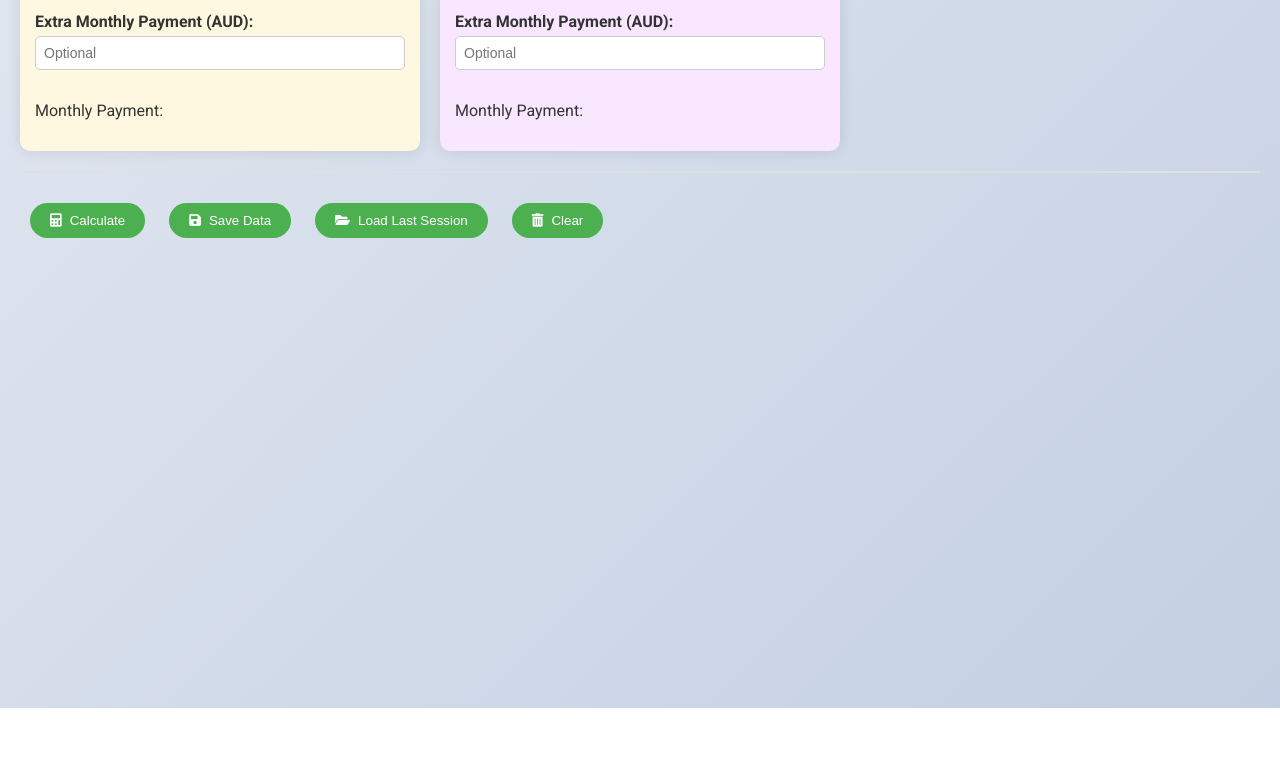
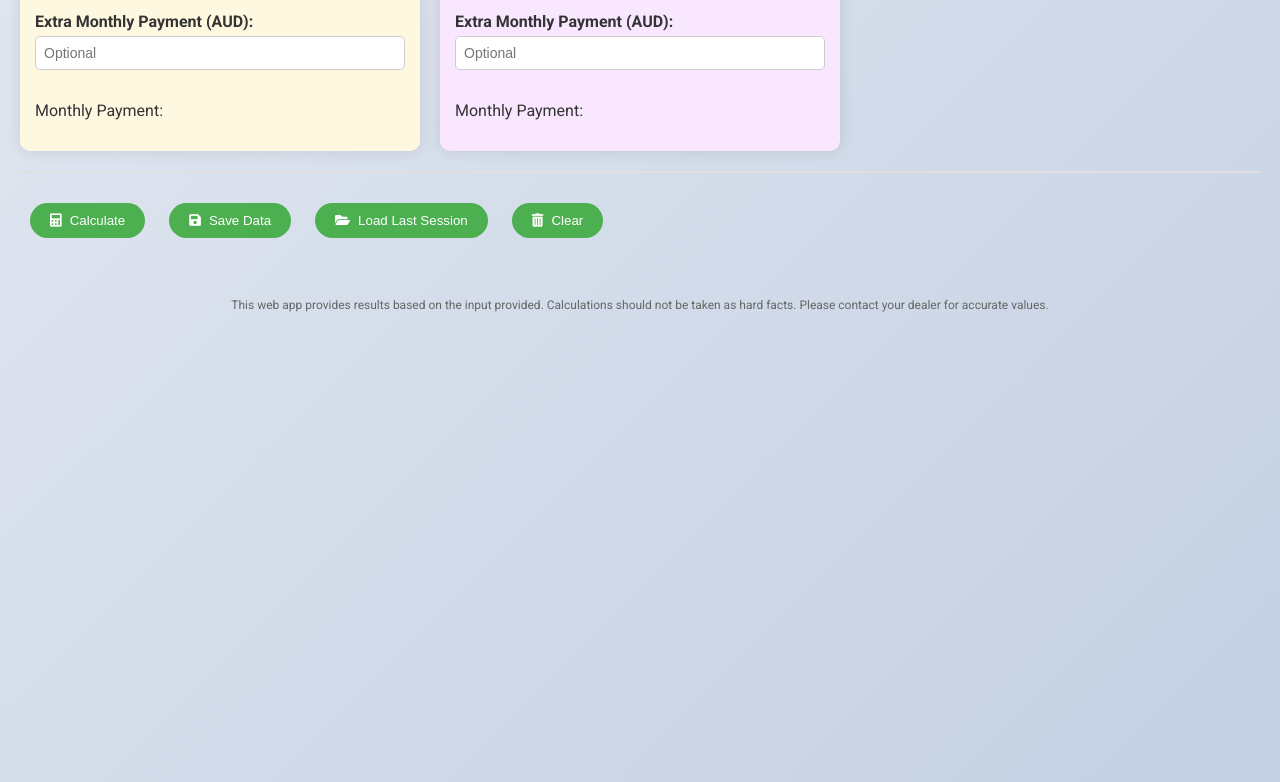
Before and after one commit to just9032/vehicle-loan-calculator--AUS, a plain HTML site: page index.html in a window 1280 px wide. Shown: the part 1579-2361 px from the top of the page. Before the commit the page ends 2287 px from the top, so only its background shows below. Drawn offline with nearby package versions, Linux system fonts and the light colour scheme.

Commit message:
Add files via upload

```diff
--- a/index.html
+++ b/index.html
@@ -197,6 +197,12 @@
         <div id="spinner" class="spinner" style="display: none;"></div>
     </div>
 
+<!-- Disclaimer Section -->
+    <div class="disclaimer">
+        <p>This web app provides results based on the input provided. Calculations should not be taken as hard facts.
+        Please contact your dealer for accurate values.</p>
+    </div>
+
     <!-- Space for chart -->
     <canvas id="comparisonChart" width="600" height="400"></canvas>
 
--- a/style.css
+++ b/style.css
@@ -166,6 +166,19 @@ canvas {
     margin: 20px 0;
 }
 
+/* Disclaimer Styling */
+.disclaimer {
+    text-align: center;
+    font-size: 12px;  /* Fine print */
+    color: #666;  /* Lighter color for less emphasis */
+    margin-top: 40px;
+}
+
+.disclaimer p {
+    margin: 0;
+    padding: 10px;
+}
+
 /* Responsive Design for Mobile */
 @media (max-width: 768px) {
     #vehicle-container {
```
